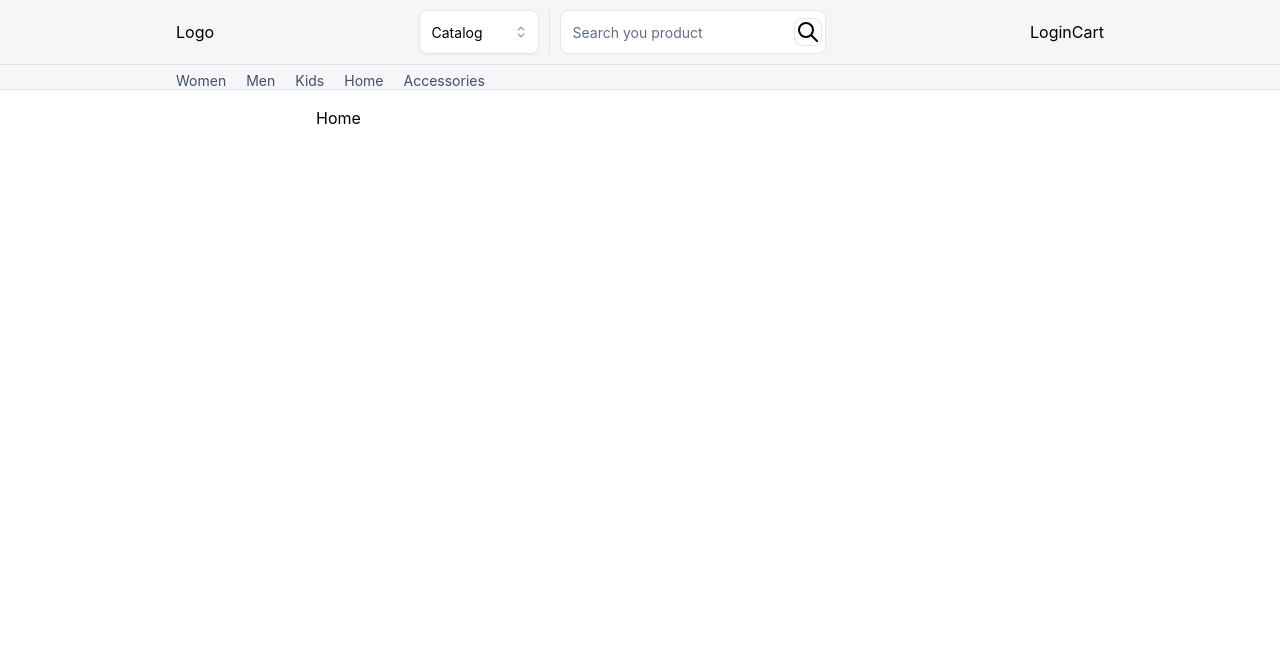
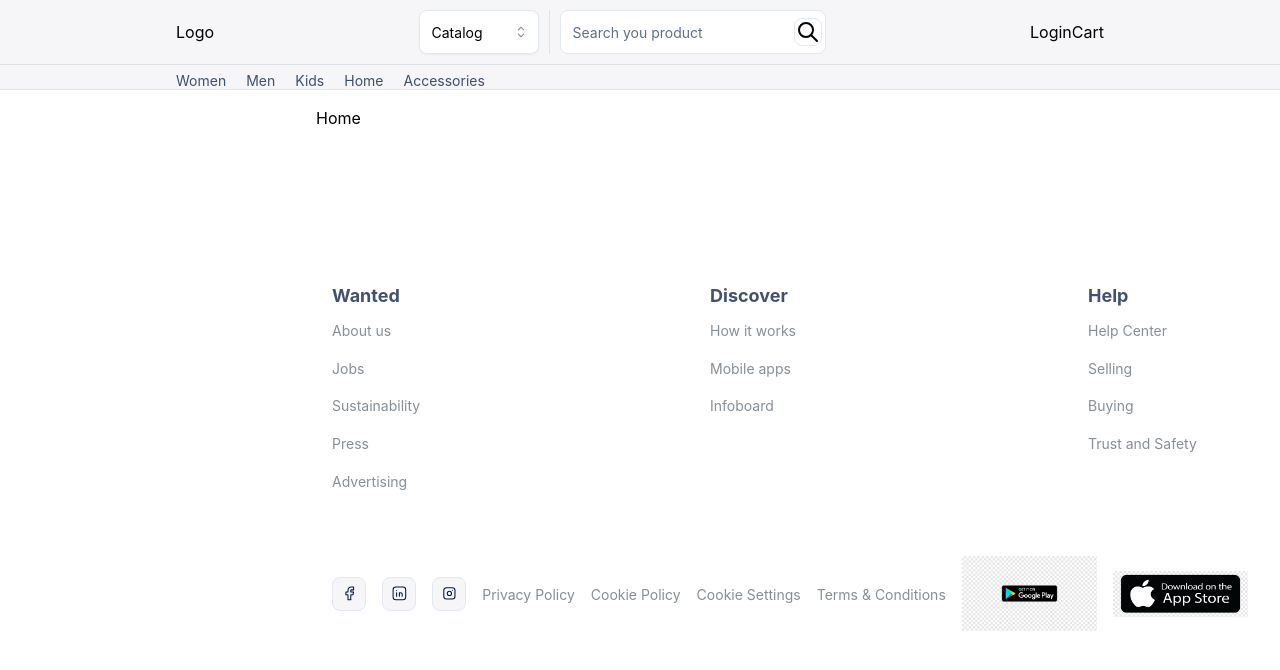
Before and after one commit to aytullahdev/ecom, a Next.js app: page / in a window 1280 px wide. Shown: the top 670 px of the page. Built offline with nearby package versions, Linux system fonts and the light colour scheme; what @mantine/code-highlight would draw is missing.

Commit message:
feat: add footer component

```diff
--- a/app/page.tsx
+++ b/app/page.tsx
@@ -1,4 +1,5 @@
 "use client";
+import { Footer } from "@/component/Footer";
 import { showErrorNotification } from "@/utils/notifications";
 import { Box, Button } from "@mantine/core";
 
@@ -8,6 +9,7 @@ export default function Home() {
       <Box>
        Home
       </Box>
+      <Footer />
     </>
   );
 }
--- /dev/null
+++ b/component/Footer.tsx
@@ -0,0 +1,115 @@
+import React from 'react';
+import { Container, Group, ActionIcon, Text, Box, Stack, Flex } from '@mantine/core';
+import { IconBrandFacebook, IconBrandLinkedin, IconBrandInstagram } from '@tabler/icons-react';
+import Image from 'next/image';
+import Link from 'next/link';
+
+const footerData = [
+  {
+    title: 'Wanted',
+    links: [
+      { label: 'About us', link: '#' },
+      { label: 'Jobs', link: '#' },
+      { label: 'Sustainability', link: '#' },
+      { label: 'Press', link: '#' },
+      { label: 'Advertising', link: '#' },
+    ],
+  },
+  {
+    title: 'Discover',
+    links: [
+      { label: 'How it works', link: '#' },
+      { label: 'Mobile apps', link: '#' },
+      { label: 'Infoboard', link: '#' },
+    ],
+  },
+  {
+    title: 'Help',
+    links: [
+      { label: 'Help Center', link: '#' },
+      { label: 'Selling', link: '#' },
+      { label: 'Buying', link: '#' },
+      { label: 'Trust and Safety', link: '#' },
+    ],
+  },
+];
+
+export function Footer() {
+  const groups = footerData.map((group) => (
+    <Box key={group.title} w={160}>
+      <Text fw={700} fz="lg" mb="xs">{group.title}</Text>
+      <Stack spacing="xs">
+        {group.links.map((link, index) => (
+          <Text<'a'>
+            key={index}
+            component="a"
+            href={link.link}
+            onClick={(event) => event.preventDefault()}
+            c="dimmed"
+            fz="sm"
+          >
+            {link.label}
+          </Text>
+        ))}
+      </Stack>
+    </Box>
+  ));
+
+  return (
+    <Box component="footer" mt={120} pt="xl" pb="xl" borderTop="1px solid" borderColor="gray.3">
+      <Container>
+        <Flex
+          justify="space-between"
+          align="flex-start"
+          direction={{ base: 'column', sm: 'row' }}
+        >
+          {groups}
+        </Flex>
+      </Container>
+      <Container mt="xl" pt="xl" pb="xl" borderTop="1px solid" borderColor="gray.3">
+        <Flex
+          justify="space-between"
+          align="center"
+          direction={{ base: 'column', sm: 'row' }}
+          gap="md"
+        >
+          <Group spacing="xs" position="right" noWrap>
+            <ActionIcon size="lg">
+              <IconBrandFacebook size="1.05rem" stroke={1.5} />
+            </ActionIcon>
+            <ActionIcon size="lg">
+              <IconBrandLinkedin size="1.05rem" stroke={1.5} />
+            </ActionIcon>
+            <ActionIcon size="lg">
+              <IconBrandInstagram size="1.05rem" stroke={1.5} />
+            </ActionIcon>
+          </Group>
+          <Group spacing="xs">
+            <Link href="#" passHref>
+              <Text component="a" c="dimmed" fz="sm">Privacy Policy</Text>
+            </Link>
+            <Link href="#" passHref>
+              <Text component="a" c="dimmed" fz="sm">Cookie Policy</Text>
+            </Link>
+            <Link href="#" passHref>
+              <Text component="a" c="dimmed" fz="sm">Cookie Settings</Text>
+            </Link>
+            <Link href="#" passHref>
+              <Text component="a" c="dimmed" fz="sm">Terms & Conditions</Text>
+            </Link>
+          </Group>
+          <Group spacing="xs">
+            <Link href="https://apps.apple.com/app/apple-store/id" passHref>
+              <Image src="/google-play-store.png" width={135} height={40} alt="Download on the App Store" />
+            </Link>
+            <Link href="https://play.google.com/store/apps/details?id=" passHref>
+              <Image src="/app-store-logo.png" width={135} height={40} alt="Get it on Google Play" />
+            </Link>
+          </Group>
+        </Flex>
+      </Container>
+    </Box>
+  );
+}
+
+export default Footer;
--- a/component/Layout.tsx
+++ b/component/Layout.tsx
@@ -10,6 +10,7 @@ import {
 import { useDisclosure } from "@mantine/hooks";
 import MenuBar from "./MenuBar";
 import TopSearchBar from "./TopSearhBar";
+// import Footer from "./Footer";
 
 const Layout = ({ children }: { children: React.ReactNode }) => {
   const [opened, { toggle }] = useDisclosure();
@@ -18,6 +19,7 @@ const Layout = ({ children }: { children: React.ReactNode }) => {
     <AppShell
       header={{ height: 90 }}
       navbar={{ width: 300, breakpoint: "sm", collapsed: { mobile: !opened } }}
+      footer={{ height: 200 }}
       padding="md"
     >
       <AppShell.Header>
@@ -31,6 +33,11 @@ const Layout = ({ children }: { children: React.ReactNode }) => {
       </AppShell.Header>
 
       <AppShell.Main>{children}</AppShell.Main>
+      {/* <AppShell.Footer>
+        <Container mx="auto">
+          <Footer/>
+        </Container>
+      </AppShell.Footer> */}
     </AppShell>
   );
 };
```
Also changed, not shown: public/app-store-logo.png (added), public/google-play-store.png (added).
